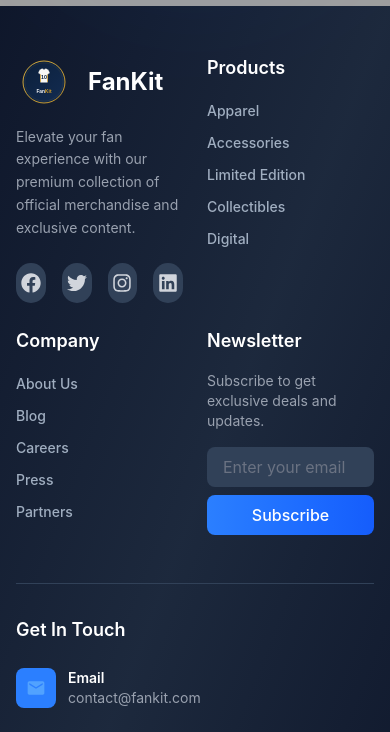
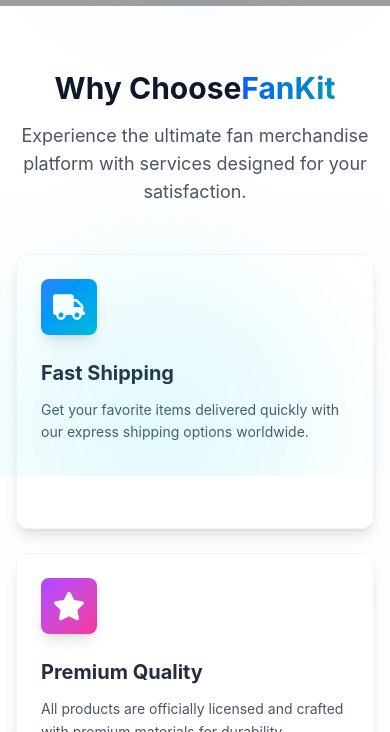
Before and after one commit to pollobdebnath18/FanKit-Client, a React (Vite) app: page / in a window 390 px wide. Shown: the part 368-1100 px from the top of the page. Built offline with nearby package versions, Linux system fonts and the light colour scheme; grey boxes are pictures that could not be loaded.

Commit message:
service done with responsive and animation

```diff
--- /dev/null
+++ b/src/components/homepage/Service.tsx
@@ -0,0 +1,282 @@
+import { motion } from "framer-motion";
+import {
+  FaTruck,
+  FaShieldAlt,
+  FaStar,
+  FaHeadset,
+  FaUndo,
+  FaLock,
+} from "react-icons/fa";
+
+interface Service {
+  id: number;
+  title: string;
+  description: string;
+  icon: React.ReactNode;
+  color: string;
+}
+
+const Service = () => {
+  const services: Service[] = [
+    {
+      id: 1,
+      title: "Fast Shipping",
+      description:
+        "Get your favorite items delivered quickly with our express shipping options worldwide.",
+      icon: <FaTruck className="w-8 h-8" />,
+      color: "from-blue-500 to-cyan-500",
+    },
+    {
+      id: 2,
+      title: "Premium Quality",
+      description:
+        "All products are officially licensed and crafted with premium materials for durability.",
+      icon: <FaStar className="w-8 h-8" />,
+      color: "from-purple-500 to-pink-500",
+    },
+    {
+      id: 3,
+      title: "Exclusive Items",
+      description:
+        "Access limited edition merchandise available only on our platform with unique collections.",
+      icon: <FaShieldAlt className="w-8 h-8" />,
+      color: "from-orange-500 to-red-500",
+    },
+    {
+      id: 4,
+      title: "24/7 Support",
+      description:
+        "Our dedicated customer support team is always ready to help you anytime, anywhere.",
+      icon: <FaHeadset className="w-8 h-8" />,
+      color: "from-green-500 to-teal-500",
+    },
+    {
+      id: 5,
+      title: "Easy Returns",
+      description:
+        "30-day hassle-free return policy ensures your complete satisfaction with every purchase.",
+      icon: <FaUndo className="w-8 h-8" />,
+      color: "from-indigo-500 to-blue-500",
+    },
+    {
+      id: 6,
+      title: "Secure Payment",
+      description:
+        "Your transactions are protected with industry-leading encryption and secure payment methods.",
+      icon: <FaLock className="w-8 h-8" />,
+      color: "from-yellow-500 to-orange-500",
+    },
+  ];
+
+  const containerVariants = {
+    hidden: { opacity: 0 },
+    visible: {
+      opacity: 1,
+      transition: {
+        staggerChildren: 0.1,
+        delayChildren: 0.2,
+      },
+    },
+  };
+
+  const cardVariants = {
+    hidden: { opacity: 0, y: 30 },
+    visible: {
+      opacity: 1,
+      y: 0,
+      transition: { duration: 0.5 },
+    },
+    hover: {
+      y: -10,
+      transition: { duration: 0.3 },
+    },
+  };
+
+  const iconVariants = {
+    initial: { scale: 1, rotate: 0 },
+    hover: {
+      scale: 1.15,
+      rotate: 10,
+      transition: { duration: 0.3 },
+    },
+  };
+
+  const titleVariants = {
+    initial: { opacity: 0.9 },
+    hover: {
+      opacity: 1,
+      color: "#3b82f6",
+      transition: { duration: 0.3 },
+    },
+  };
+
+  return (
+    <motion.section
+      initial={{ opacity: 0 }}
+      whileInView={{ opacity: 1 }}
+      transition={{ duration: 0.8 }}
+      viewport={{ once: true, amount: 0.3 }}
+      className="py-16 md:py-24 bg-linear-to-b from-white to-slate-50 overflow-hidden"
+    >
+      <div className="max-w-7xl mx-auto px-4 sm:px-6 lg:px-8">
+        {/* Header Section */}
+        <motion.div
+          initial={{ opacity: 0, y: -20 }}
+          whileInView={{ opacity: 1, y: 0 }}
+          transition={{ duration: 0.6 }}
+          viewport={{ once: true }}
+          className="text-center mb-12 md:mb-16"
+        >
+          <motion.h2
+            className="text-3xl md:text-4xl lg:text-5xl font-bold text-slate-900 mb-4"
+            initial={{ opacity: 0 }}
+            whileInView={{ opacity: 1 }}
+            transition={{ duration: 0.6, delay: 0.1 }}
+            viewport={{ once: true }}
+          >
+            Why Choose
+            <span className="bg-linear-to-r from-blue-600 to-cyan-600 bg-clip-text text-transparent">
+              FanKit
+            </span>
+          </motion.h2>
+          <motion.p
+            className="text-lg md:text-xl text-gray-600 max-w-2xl mx-auto"
+            initial={{ opacity: 0 }}
+            whileInView={{ opacity: 1 }}
+            transition={{ duration: 0.6, delay: 0.2 }}
+            viewport={{ once: true }}
+          >
+            Experience the ultimate fan merchandise platform with services
+            designed for your satisfaction.
+          </motion.p>
+        </motion.div>
+
+        {/* Services Grid */}
+        <motion.div
+          variants={containerVariants}
+          initial="hidden"
+          whileInView="visible"
+          viewport={{ once: true, amount: 0.3 }}
+          className="grid grid-cols-1 md:grid-cols-2 lg:grid-cols-3 gap-6 md:gap-8"
+        >
+          {services.map((service) => (
+            <motion.div
+              key={service.id}
+              variants={cardVariants}
+              whileHover="hover"
+              className="group relative"
+            >
+              {/* Card Background Glow */}
+              <motion.div
+                className={`absolute inset-0 bg-linear-to-br ${service.color} rounded-xl blur-lg opacity-0 group-hover:opacity-20 transition-opacity duration-300`}
+                initial={{ opacity: 0 }}
+                whileHover={{ opacity: 0.2 }}
+              />
+
+              {/* Card Content */}
+              <div className="relative bg-white rounded-xl shadow-lg hover:shadow-2xl transition-all duration-300 p-6 md:p-8 border border-slate-100 group-hover:border-blue-200">
+                {/* Icon Container */}
+                <motion.div
+                  variants={iconVariants}
+                  initial="initial"
+                  whileHover="hover"
+                  className={`inline-flex items-center justify-center w-14 h-14 md:w-16 md:h-16 rounded-lg bg-linear-to-br ${service.color} text-white mb-6 shadow-lg`}
+                >
+                  {service.icon}
+                </motion.div>
+
+                {/* Title */}
+                <motion.h3
+                  variants={titleVariants}
+                  initial="initial"
+                  whileHover="hover"
+                  className="text-xl md:text-2xl font-bold text-slate-900 mb-3"
+                >
+                  {service.title}
+                </motion.h3>
+
+                {/* Description */}
+                <p className="text-gray-600 text-sm md:text-base leading-relaxed mb-4">
+                  {service.description}
+                </p>
+
+                {/* Animated Bottom Line */}
+                <motion.div
+                  initial={{ width: 0 }}
+                  whileHover={{ width: "100%" }}
+                  transition={{ duration: 0.4 }}
+                  className={`h-1 bg-linear-to-r ${service.color} rounded-full`}
+                />
+
+                {/* Learn More Link */}
+                <motion.a
+                  href="#"
+                  className="inline-flex items-center gap-2 text-blue-600 font-semibold mt-4 opacity-0 group-hover:opacity-100 transition-opacity duration-300"
+                  whileHover={{ x: 5 }}
+                >
+                  Learn More
+                  <motion.span
+                    animate={{ x: [0, 5, 0] }}
+                    transition={{ duration: 1.5, repeat: Infinity }}
+                  >
+                    →
+                  </motion.span>
+                </motion.a>
+              </div>
+            </motion.div>
+          ))}
+        </motion.div>
+
+        {/* Bottom CTA Section */}
+        <motion.div
+          initial={{ opacity: 0, y: 30 }}
+          whileInView={{ opacity: 1, y: 0 }}
+          transition={{ duration: 0.6, delay: 0.6 }}
+          viewport={{ once: true }}
+          className="mt-16 md:mt-20 text-center"
+        >
+          <motion.button
+            whileHover={{
+              scale: 1.05,
+              boxShadow: "0 20px 25px -5px rgba(59, 130, 246, 0.3)",
+            }}
+            whileTap={{ scale: 0.95 }}
+            className="px-8 md:px-12 py-3 md:py-4 bg-linear-to-r from-blue-600 to-cyan-600 text-white font-semibold rounded-lg shadow-lg hover:shadow-2xl transition-all duration-300"
+          >
+            Start Shopping Now
+          </motion.button>
+        </motion.div>
+      </div>
+
+      {/* Decorative Elements */}
+      <div className="absolute inset-0 pointer-events-none overflow-hidden">
+        <motion.div
+          animate={{
+            y: [0, -30, 0],
+            opacity: [0.05, 0.1, 0.05],
+          }}
+          transition={{
+            duration: 10,
+            repeat: Infinity,
+            ease: "easeInOut",
+          }}
+          className="absolute -top-20 right-0 w-96 h-96 bg-blue-400 rounded-full blur-3xl"
+        />
+        <motion.div
+          animate={{
+            y: [0, 30, 0],
+            opacity: [0.05, 0.1, 0.05],
+          }}
+          transition={{
+            duration: 12,
+            repeat: Infinity,
+            ease: "easeInOut",
+          }}
+          className="absolute -bottom-20 left-0 w-80 h-80 bg-cyan-400 rounded-full blur-3xl"
+        />
+      </div>
+    </motion.section>
+  );
+};
+
+export default Service;
--- a/src/pages/homepage/HomePage.tsx
+++ b/src/pages/homepage/HomePage.tsx
@@ -1,10 +1,13 @@
+import Banner from "../../components/homepage/Banner";
+import Service from "../../components/homepage/Service";
 import Footer from "../../components/shared/Footer";
-import Banner from "./Banner";
+
 
 const HomePage = () => {
     return (
         <div>
            <Banner />
+           <Service />
            <Footer></Footer>
         </div>
     );
```
Also changed, not shown: src/components/homepage/Banner.tsx (renamed from src/pages/homepage/Banner.tsx), src/components/homepage/NewCollection.tsx (added), 2 other files (tests, documents, lock files or other folders).
